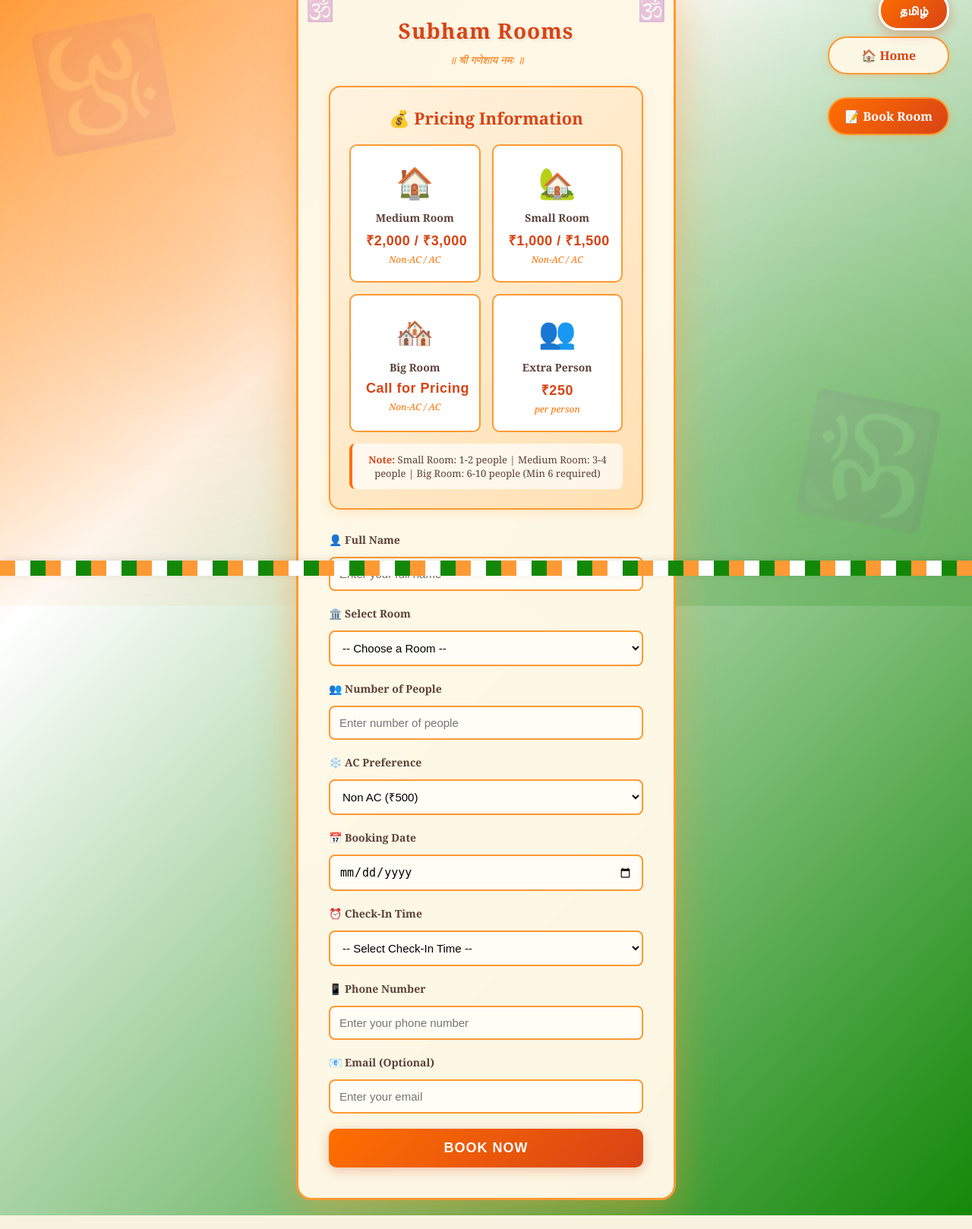
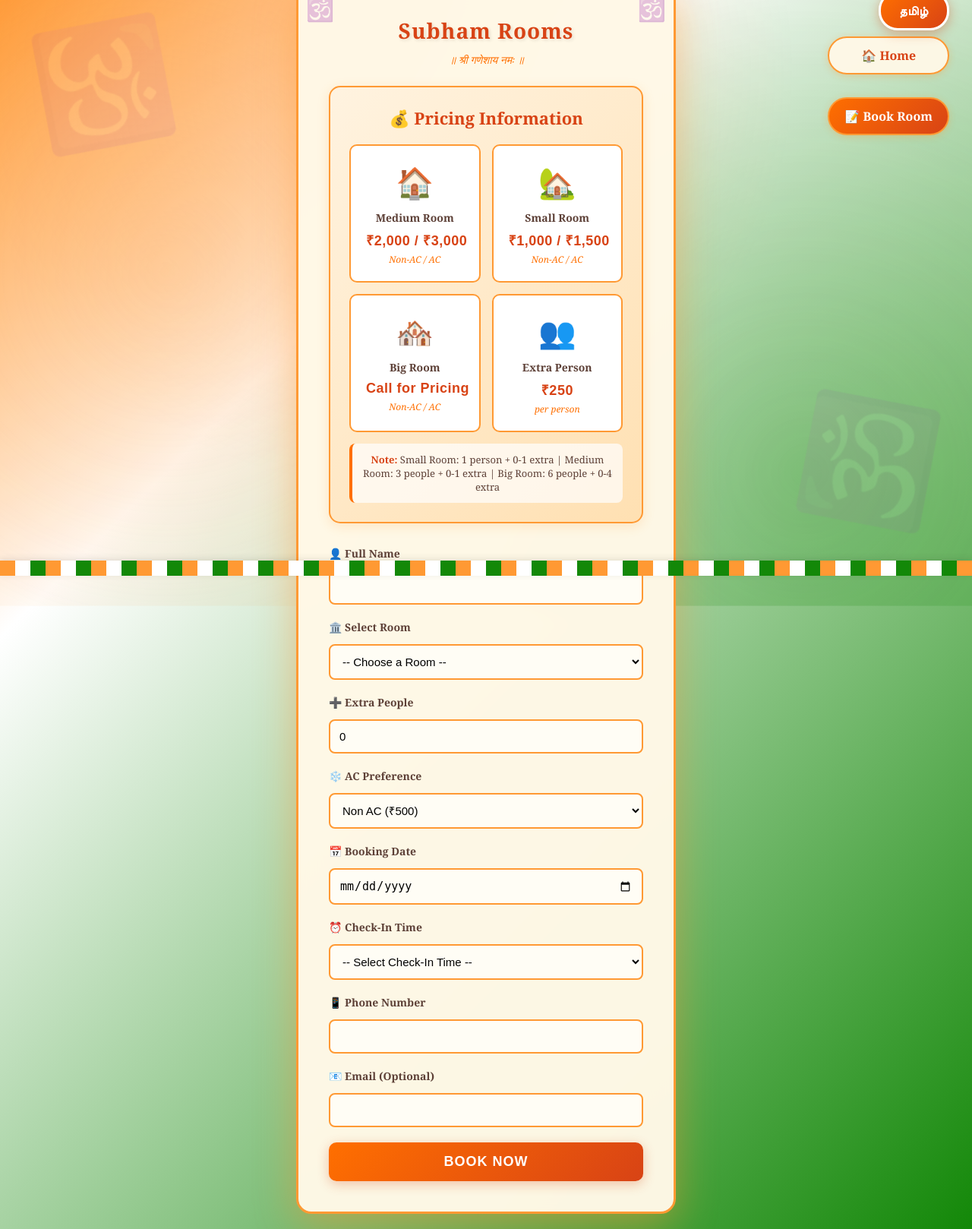
Before and after one commit to jeevs2705/subham_rooms, a Flask app: page /booking in a window 1280 px wide. Shown: the part 42-1660 px from the top of the page at 76% size. Run offline with Flask 3, Linux system fonts and the light colour scheme.

Commit message:
Replace Number of People field with Extra People field in booking form

```diff
--- a/app.py
+++ b/app.py
@@ -332,28 +332,38 @@ def book():
     try:
         name = request.form["name"]
         room = request.form["room"]
-        people = int(request.form["people"])
+        extra_people = int(request.form["extra_people"])
         ac = request.form["ac"]
         phone = request.form["phone"]
         email = request.form["email"]
         date = request.form["date"]
         time_slot = request.form["time_slot"]
 
-        print(f"Received booking: name={name}, room={room}, date={date}, people={people}")
+        # Calculate total people based on room base capacity + extra
+        room_base_capacity = {
+            "small2": 1,  # Small Room base
+            "small4": 3,  # Medium Room base
+            "big8": 6     # Big Room base
+        }
 
-        # Validate people count based on room type
+        base_people = room_base_capacity.get(room, 1)
+        total_people = base_people + extra_people
+
+        print(f"Received booking: name={name}, room={room}, date={date}, base={base_people}, extra={extra_people}, total={total_people}")
+
+        # Validate extra people count based on room type
         room_limits = {
-            "small2": {"min": 1, "max": 2, "name": "Small Room"},
-            "small4": {"min": 3, "max": 4, "name": "Medium Room"},
-            "big8": {"min": 6, "max": 10, "name": "Big Room"}
+            "small2": {"maxExtra": 1, "name": "Small Room"},
+            "small4": {"maxExtra": 1, "name": "Medium Room"},
+            "big8": {"maxExtra": 4, "name": "Big Room"}
         }
 
         if room in room_limits:
             limits = room_limits[room]
-            if people < limits["min"]:
-                return f"Error: {limits['name']} requires minimum {limits['min']} people", 400
-            if people > limits["max"]:
-                return f"Error: {limits['name']} allows maximum {limits['max']} people ({limits['min']} + 1 extra)", 400
+            if extra_people < 0:
+                return f"Error: Extra people cannot be negative", 400
+            if extra_people > limits["maxExtra"]:
+                return f"Error: {limits['name']} allows maximum {limits['maxExtra']} extra people", 400
 
         # Convert room codes to display names
         room_names = {
@@ -363,11 +373,11 @@ def book():
         }
         room_display = room_names.get(room, room)
 
-        price = calculate_price(room, people, ac)
+        price = calculate_price(room, total_people, ac)
         print(f"Calculated price: {price}")
 
         # Add to database with original room code
-        add_booking((name, room, people, ac, phone, email, date, time_slot, price))
+        add_booking((name, room, total_people, ac, phone, email, date, time_slot, price))
         print("Added to database")
 
         # Get the booking ID of the just-inserted booking
@@ -377,7 +387,7 @@ def book():
 
         # Add to Google Sheets with display name
         print(f"Adding to Google Sheets...")
-        sheet_success = add_booking_to_sheet(booking_id, name, date, time_slot, room_display, people, ac, phone, email, price, 'Pending')
+        sheet_success = add_booking_to_sheet(booking_id, name, date, time_slot, room_display, total_people, ac, phone, email, price, 'Pending')
         print(f"Sheet success: {sheet_success}")
 
         return render_template("success.html",
--- a/templates/index.html
+++ b/templates/index.html
@@ -68,7 +68,7 @@
 </div>
 <div class="pricing-note">
 <strong data-en="Note:" data-ta="குறிப்பு:">Note:</strong>
-<span data-en="Small Room: 1-2 people | Medium Room: 3-4 people | Big Room: 6-10 people (Min 6 required)" data-ta="சிறிய அறை: 1-2 நபர்கள் | நடுத்தர அறை: 3-4 நபர்கள் | பெரிய அறை: 6-10 நபர்கள் (குறைந்தபட்சம் 6 தேவை)">Small Room: 1-2 people | Medium Room: 3-4 people | Big Room: 6-10 people (Min 6 required)</span>
+<span data-en="Small Room: 1 person + 0-1 extra | Medium Room: 3 people + 0-1 extra | Big Room: 6 people + 0-4 extra" data-ta="சிறிய அறை: 1 நபர் + 0-1 கூடுதல் | நடுத்தர அறை: 3 நபர்கள் + 0-1 கூடுதல் | பெரிய அறை: 6 நபர்கள் + 0-4 கூடுதல்">Small Room: 1 person + 0-1 extra | Medium Room: 3 people + 0-1 extra | Big Room: 6 people + 0-4 extra</span>
 </div>
 </div>
 
@@ -85,8 +85,8 @@
 <option value="big8" data-en="Big Room" data-ta="பெரிய அறை">Big Room</option>
 </select>
 
-<label for="people" data-en="👥 Number of People" data-ta="👥 நபர்களின் எண்ணிக்கை">👥 Number of People</label>
-<input type="number" name="people" id="people" placeholder="" data-placeholder-en="Enter number of people" data-placeholder-ta="நபர்களின் எண்ணிக்கையை உள்ளிடவும்" min="1" required>
+<label for="extra_people" data-en="➕ Extra People" data-ta="➕ கூடுதல் நபர்கள்">➕ Extra People</label>
+<input type="number" name="extra_people" id="extra_people" placeholder="" data-placeholder-en="Enter extra people (0 if none)" data-placeholder-ta="கூடுதல் நபர்கள் (இல்லை என்றால் 0)" min="0" value="0" required>
 
 <label for="ac" data-en="❄️ AC Preference" data-ta="❄️ ஏசி விருப்பம்">❄️ AC Preference</label>
 <select name="ac" id="ac" required>
@@ -178,55 +178,57 @@ function toggleLanguage() {
 // Set initial placeholders
 document.addEventListener('DOMContentLoaded', function() {
     document.getElementById('name').placeholder = 'Enter your full name';
-    document.getElementById('people').placeholder = 'Enter number of people';
+    document.getElementById('extra_people').placeholder = 'Enter extra people (0 if none)';
     document.getElementById('phone').placeholder = 'Enter your phone number';
     document.getElementById('email').placeholder = 'Enter your email';
 
-    // Room-based people validation
+    // Room-based extra people validation
     const roomSelect = document.getElementById('room');
-    const peopleInput = document.getElementById('people');
+    const extraPeopleInput = document.getElementById('extra_people');
 
-    // Room limits
+    // Room limits (base capacity + max extra)
     const roomLimits = {
-        'small2': { min: 1, max: 2, name: 'Small Room' },
-        'small4': { min: 3, max: 4, name: 'Medium Room' },
-        'big8': { min: 6, max: 10, name: 'Big Room' }
+        'small2': { base: 1, maxExtra: 1, name: 'Small Room' },
+        'small4': { base: 3, maxExtra: 1, name: 'Medium Room' },
+        'big8': { base: 6, maxExtra: 4, name: 'Big Room' }
     };
 
     roomSelect.addEventListener('change', function() {
         const selectedRoom = this.value;
         if (selectedRoom && roomLimits[selectedRoom]) {
             const limits = roomLimits[selectedRoom];
-            peopleInput.min = limits.min;
-            peopleInput.max = limits.max;
-            peopleInput.placeholder = `${limits.min}-${limits.max} people for ${limits.name}`;
+            extraPeopleInput.max = limits.maxExtra;
+            extraPeopleInput.placeholder = `0-${limits.maxExtra} extra people for ${limits.name}`;
 
-            // Show special message for Big Room
-            let existingMessage = document.getElementById('big-room-message');
+            // Show room info message
+            let existingMessage = document.getElementById('room-info-message');
             if (existingMessage) {
                 existingMessage.remove();
             }
 
+            const message = document.createElement('div');
+            message.id = 'room-info-message';
+            message.style.cssText = 'background: #e8f5e8; border: 2px solid #4caf50; padding: 10px; border-radius: 8px; margin-top: 10px; color: #2e7d32; font-weight: bold; text-align: center;';
+
             if (selectedRoom === 'big8') {
-                const message = document.createElement('div');
-                message.id = 'big-room-message';
-                message.style.cssText = 'background: #fff3e0; border: 2px solid #ff9933; padding: 10px; border-radius: 8px; margin-top: 10px; color: #d84315; font-weight: bold; text-align: center;';
-                message.innerHTML = '<span data-en="📞 Big Room pricing varies - Call for exact rates!" data-ta="📞 பெரிய அறை விலை மாறுபடும் - சரியான விலைக்கு அழைக்கவும்!">📞 Big Room pricing varies - Call for exact rates!</span>';
-                roomSelect.parentNode.appendChild(message);
+                message.innerHTML = '<span data-en="📞 Big Room: Base 6 people + 0-4 extra. Pricing varies - Call for rates!" data-ta="📞 பெரிய அறை: அடிப்படை 6 நபர்கள் + 0-4 கூடுதல். விலை மாறுபடும் - அழைக்கவும்!">📞 Big Room: Base 6 people + 0-4 extra. Pricing varies - Call for rates!</span>';
+            } else {
+                const totalMax = limits.base + limits.maxExtra;
+                message.innerHTML = `<span data-en="ℹ️ ${limits.name}: Base ${limits.base} people + 0-${limits.maxExtra} extra (Total: ${limits.base}-${totalMax})" data-ta="ℹ️ ${limits.name}: அடிப்படை ${limits.base} நபர்கள் + 0-${limits.maxExtra} கூடுதல் (மொத்தம்: ${limits.base}-${totalMax})">ℹ️ ${limits.name}: Base ${limits.base} people + 0-${limits.maxExtra} extra (Total: ${limits.base}-${totalMax})</span>`;
             }
+            roomSelect.parentNode.appendChild(message);
 
             // Clear invalid values
-            const currentValue = parseInt(peopleInput.value);
-            if (currentValue && (currentValue < limits.min || currentValue > limits.max)) {
-                peopleInput.value = '';
+            const currentValue = parseInt(extraPeopleInput.value);
+            if (currentValue && currentValue > limits.maxExtra) {
+                extraPeopleInput.value = '0';
             }
         } else {
-            peopleInput.min = 1;
-            peopleInput.max = 20;
-            peopleInput.placeholder = 'Enter number of people';
+            extraPeopleInput.max = 10;
+            extraPeopleInput.placeholder = 'Enter extra people (0 if none)';
 
-            // Remove big room message if exists
-            let existingMessage = document.getElementById('big-room-message');
+            // Remove room info message if exists
+            let existingMessage = document.getElementById('room-info-message');
             if (existingMessage) {
                 existingMessage.remove();
             }
@@ -234,20 +236,21 @@ document.addEventListener('DOMContentLoaded', function() {
     });
 
     // Validate on input
-    peopleInput.addEventListener('input', function() {
+    extraPeopleInput.addEventListener('input', function() {
         const selectedRoom = roomSelect.value;
         if (selectedRoom && roomLimits[selectedRoom]) {
             const limits = roomLimits[selectedRoom];
             const value = parseInt(this.value);
 
-            if (value < limits.min) {
-                this.setCustomValidity(`Minimum ${limits.min} people required for ${limits.name}`);
-            } else if (value > limits.max) {
-                this.setCustomValidity(`Maximum ${limits.max} people allowed for ${limits.name} (${limits.min} + 1 extra)`);
+            if (value < 0) {
+                this.setCustomValidity('Extra people cannot be negative');
+            } else if (value > limits.maxExtra) {
+                this.setCustomValidity(`Maximum ${limits.maxExtra} extra people allowed for ${limits.name}`);
             } else {
                 this.setCustomValidity('');
             }
         }
+    });
     });
 });
 </script>
```
